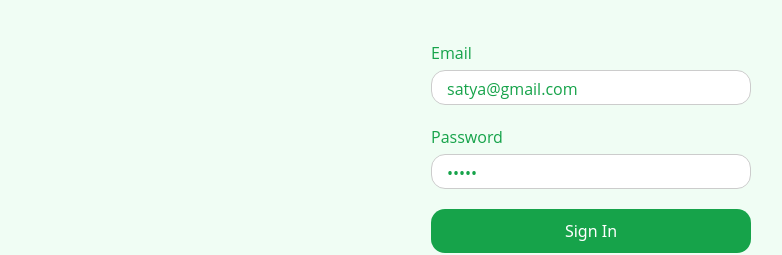
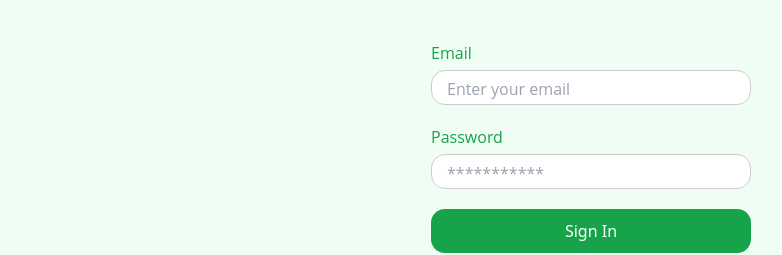
Before and after one commit to SatyabratDivedi/Password-Manager-Mern, a React (Vite) app in the folder client/: page /login in a window 1280 px wide. Shown: the part 231-486 px from the top of the page, without its empty margins (49-831 px from the left). Built offline with nearby package versions, Linux system fonts and the light colour scheme; what @lordicon/element would draw is missing.

Commit message:
remove test user details

```diff
--- a/client/src/components/loginAndRegisterPage/Login.jsx
+++ b/client/src/components/loginAndRegisterPage/Login.jsx
@@ -7,8 +7,8 @@ import style from './login.module.css';
 
 const Login = () => {
   const navigate = useNavigate();
-  const [email, setEmail] = useState("satya@gmail.com");
-  const [password, setPassword] = useState("12345");
+  const [email, setEmail] = useState("");
+  const [password, setPassword] = useState("");
   const [errors, setErrors] = useState({});
 
   const validate = () => {
```
